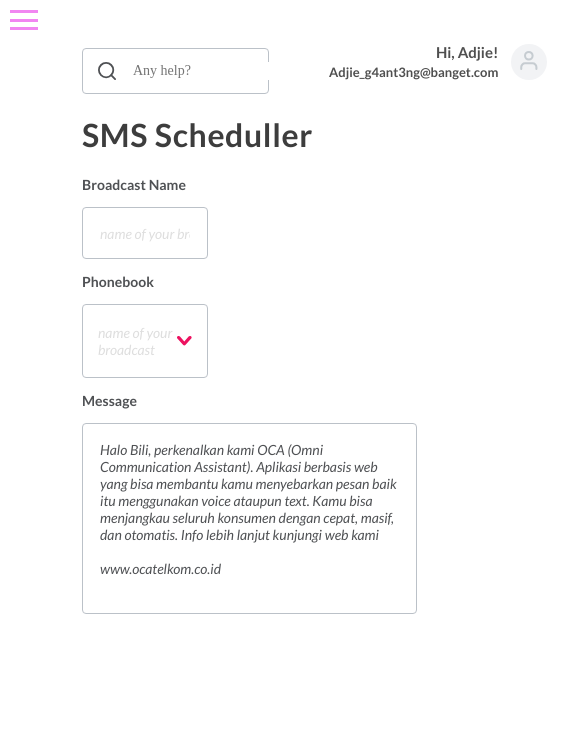
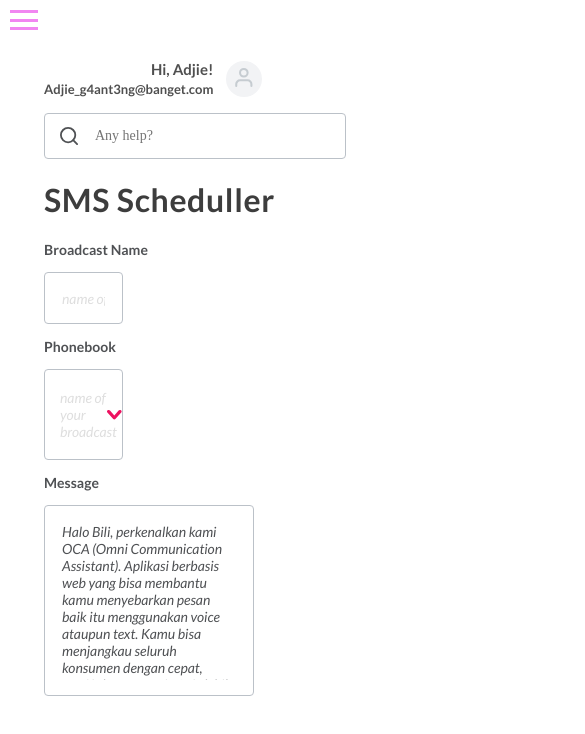
Before and after one commit to AmarKhoirudin/LatihanStyle, a React (Create React App) app: page /smsscheduller in a window 390 px wide. Shown: the top 734 px of the page, 585 px wide, since content can reach past the window. Built offline with nearby package versions, Linux system fonts and the light colour scheme.

Commit message:
cek responsive

```diff
--- /dev/null
+++ b/src/Router/index.css
@@ -0,0 +1,5 @@
+@media screen and (min-width: 756px) {
+    .wrapperRouterAuth {
+        display: flex;
+    }
+}
--- a/src/Router/index.js
+++ b/src/Router/index.js
@@ -2,15 +2,16 @@
 import { BrowserRouter as Router, Route, Switch } from "react-router-dom";
 import { HomePage, LoginPage, SmsSchedullerPage } from "../pages";
 import { NavBar, SideBar } from "../components/molekul";
+import "./index.css";
 
 const AuthPage = () => {
   return (
     <Router>
-      <div style={{ display: "flex" }}>
+      <div className="wrapperRouterAuth">
         <div style={{ flex: 15 }}>
           <SideBar />
         </div>
-        <div style={{ flex: 85 }}>
+        <div>
           <NavBar />
           <Route exact path="/" component={HomePage} />
           <Route path="/smsscheduller" component={SmsSchedullerPage} />
--- a/src/components/molekul/Navbar/index.css
+++ b/src/components/molekul/Navbar/index.css
@@ -23,6 +23,7 @@
     font-size: 14px;
     font-family: "Lato-Italic";
     color: #4F5154;
+    width: 100%;
 }
 
 .wrapperNavbar .navBarRight {
@@ -51,3 +52,17 @@
 .wrapperNavbar .navBarRight img {
     margin-left: 13px;
 }
+
+@media screen and (max-width :756px) {
+    .wrapperNavbar {
+        flex-direction: column;
+        /* margin-top: 0; */
+        margin-right: 44px;
+    }
+    .wrapperNavbar .navBarLeft {
+        margin-top: 5%;
+        width: 100%;
+        box-sizing: border-box;
+        order: 2;
+    }
+}
--- a/src/pages/Home/index.css
+++ b/src/pages/Home/index.css
@@ -90,6 +90,7 @@
 
 .tableScroll::-webkit-scrollbar {
     width: 6px;
+    height: 6px;
     /* width of the entire scrollbar */
 }
 
```
